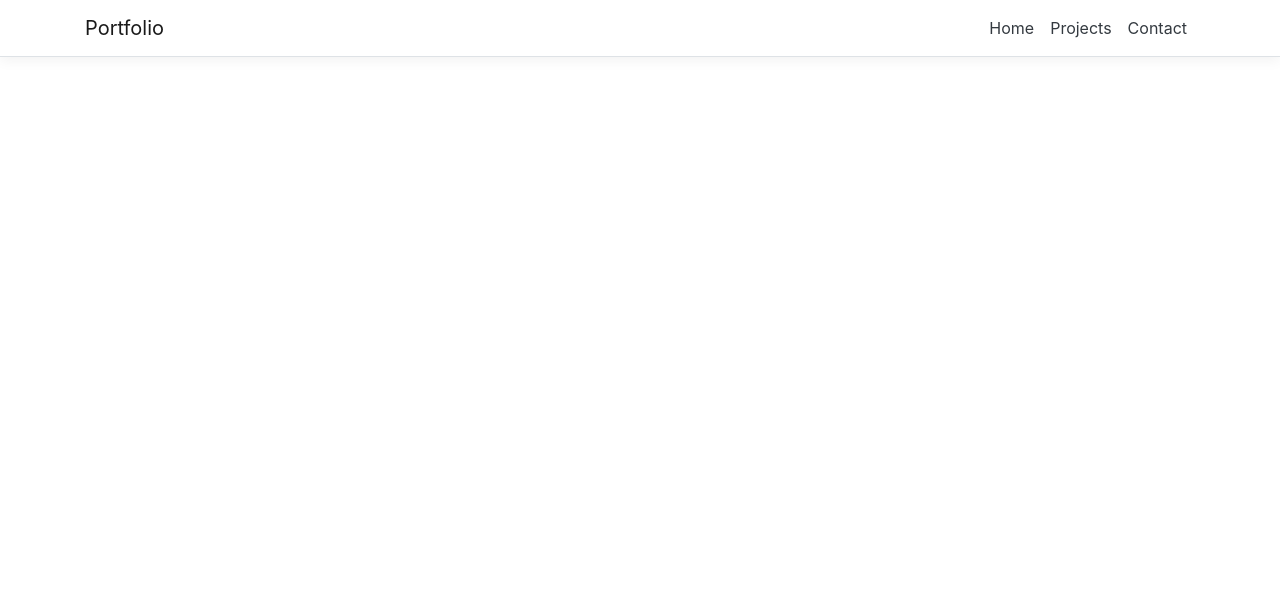
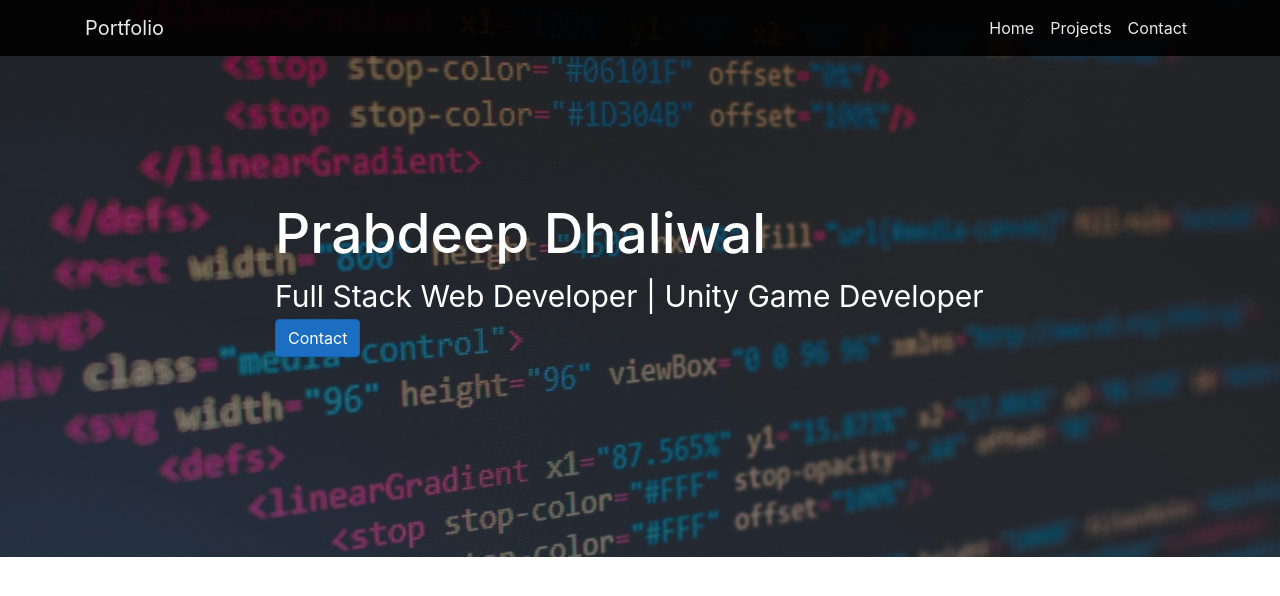
Before and after one commit to prabdhal/PortfolioWebApp, a React (Create React App) app in the folder PortfolioWebApp/ClientApp/: page / in a window 1280 px wide. Shown: the top 596 px of the page. Built offline with nearby package versions, Linux system fonts and the light colour scheme.

Commit message:
Update HeroSection.

```diff
--- a/PortfolioWebApp/ClientApp/src/components/Contact.js
+++ b/PortfolioWebApp/ClientApp/src/components/Contact.js
@@ -1,13 +1,14 @@
 import React from 'react';
+import { Container } from 'reactstrap';
 
 import ContactForm from './ContactForm';
 
 const Contact = () => {
   return (
-    <>
-      <h2>Contact Me</h2>
+    <Container>
+      <h2 style={{ paddingTop: "100px" }}>Contact Me</h2>
       <ContactForm />
-    </>
+    </Container>
   );
 }
 
--- a/PortfolioWebApp/ClientApp/src/components/HeroSection.js
+++ b/PortfolioWebApp/ClientApp/src/components/HeroSection.js
@@ -1,10 +1,23 @@
 import React from 'react';
 
-const HeroSection = () => {
+import './Home.css'
+
+const HeroSection = (props) => {
   return (
-    <div>
-
-    </div>
+    <header className="master-head" style={{ backgroundImage: `url(${props.src})` }}>
+      <div className="overlay"></div>
+      <div className="container">
+        <div className="row">
+          <div className="col-lg-8 col-md-10 mx-auto">
+            <div className="post-heading">
+              <h1 className="text-break">Prabdeep Dhaliwal</h1>
+              <span className="subheading">Full Stack Web Developer | Unity Game Developer</span>
+              <a className="btn btn-primary" href="/contact">Contact</a>
+            </div>
+          </div>
+        </div>
+      </div>
+    </header>
   );
 }
 
--- /dev/null
+++ b/PortfolioWebApp/ClientApp/src/components/Home.css
@@ -0,0 +1,43 @@
+
+
+header.master-head {
+  position: relative;
+  background: no-repeat center center;
+  background-color: #868e96;
+  background-attachment: scroll;
+  background-size: cover;
+  margin-bottom: 50px;
+}
+
+header.master-head .overlay {
+  position: absolute;
+  top: 0;
+  left: 0;
+  height: 100%;
+  width: 100%;
+  background-color: #212529;
+  opacity: 0.5;
+}
+
+.post-heading {
+  padding: 200px 0;
+  color: white;
+}
+
+.post-heading h1 {
+  font-size: 55px;
+}
+
+  .post-heading span {
+    font-size: 30px;
+  }
+
+@media only screen and (min-width: 768px) {
+  header.masthead .post-heading h1 {
+    font-size: 55px;
+  }
+
+  header.masthead .post-heading .subheading {
+    font-size: 30px;
+  }
+}
--- a/PortfolioWebApp/ClientApp/src/components/Home.js
+++ b/PortfolioWebApp/ClientApp/src/components/Home.js
@@ -1,4 +1,5 @@
 import React, { Component } from 'react';
+import { Container } from 'reactstrap';
 
 import HeroSection from './HeroSection';
 
@@ -8,7 +9,12 @@ export class Home extends Component {
   render () {
     return (
       <>
-        <HeroSection />
+        <HeroSection
+          src={"./images/hero-section.jpg"}
+          alt={"hero section image"}
+        />
+        <Container>
+        </Container>
       </>
     );
   }
--- a/PortfolioWebApp/ClientApp/src/components/Layout.js
+++ b/PortfolioWebApp/ClientApp/src/components/Layout.js
@@ -9,9 +9,9 @@ export class Layout extends Component {
     return (
       <div>
         <NavMenu />
-        <Container>
+        <>
           {this.props.children}
-        </Container>
+        </>
       </div>
     );
   }
--- a/PortfolioWebApp/ClientApp/src/components/NavMenu.css
+++ b/PortfolioWebApp/ClientApp/src/components/NavMenu.css
@@ -16,3 +16,10 @@ html {
 .box-shadow {
   box-shadow: 0 .25rem .75rem rgba(0, 0, 0, .05);
 }
+
+.navbar--bg {
+  width: 100%;
+  background-color: black;
+  opacity: 0.9;
+  z-index: 10;
+}
--- a/PortfolioWebApp/ClientApp/src/components/NavMenu.js
+++ b/PortfolioWebApp/ClientApp/src/components/NavMenu.js
@@ -24,20 +24,20 @@ export class NavMenu extends Component {
   render () {
     return (
       <header>
-        <Navbar className="navbar-expand-sm navbar-toggleable-sm ng-white border-bottom box-shadow mb-3" light>
+        <Navbar className="navbar-expand-sm navbar-toggleable-sm position-fixed navbar--bg" light>
           <Container>
-            <NavbarBrand tag={Link} to="/">Portfolio</NavbarBrand>
+            <NavbarBrand tag={Link} to="/" style={{ color: "white" }}>Portfolio</NavbarBrand>
             <NavbarToggler onClick={this.toggleNavbar} className="mr-2" />
             <Collapse className="d-sm-inline-flex flex-sm-row-reverse" isOpen={!this.state.collapsed} navbar>
               <ul className="navbar-nav flex-grow">
                 <NavItem>
-                  <NavLink tag={Link} className="text-dark" to="/">Home</NavLink>
+                  <NavLink tag={Link} className="text-white" to="/">Home</NavLink>
                 </NavItem>
                 <NavItem>
-                  <NavLink tag={Link} className="text-dark" to="/projects">Projects</NavLink>
+                  <NavLink tag={Link} className="text-white" to="/projects">Projects</NavLink>
                 </NavItem>
                 <NavItem>
-                  <NavLink tag={Link} className="text-dark" to="/contact">Contact</NavLink>
+                  <NavLink tag={Link} className="text-white" to="/contact">Contact</NavLink>
                 </NavItem>
               </ul>
             </Collapse>
--- a/PortfolioWebApp/ClientApp/src/components/Project.js
+++ b/PortfolioWebApp/ClientApp/src/components/Project.js
@@ -1,13 +1,14 @@
 import React from 'react';
+import { Container } from 'reactstrap';
 
 import ProjectCards from './ProjectCards';
 
 const Project = () => {
   return (
-    <>
-      <h2>Check out my work</h2>
+    <Container>
+      <h2 style={{ paddingTop: "100px" }}>Check out my work</h2>
       <ProjectCards />
-    </>
+    </Container>
   );
 }
 
```
Also changed, not shown: PortfolioWebApp/ClientApp/public/images/hero-section.jpg (added).
